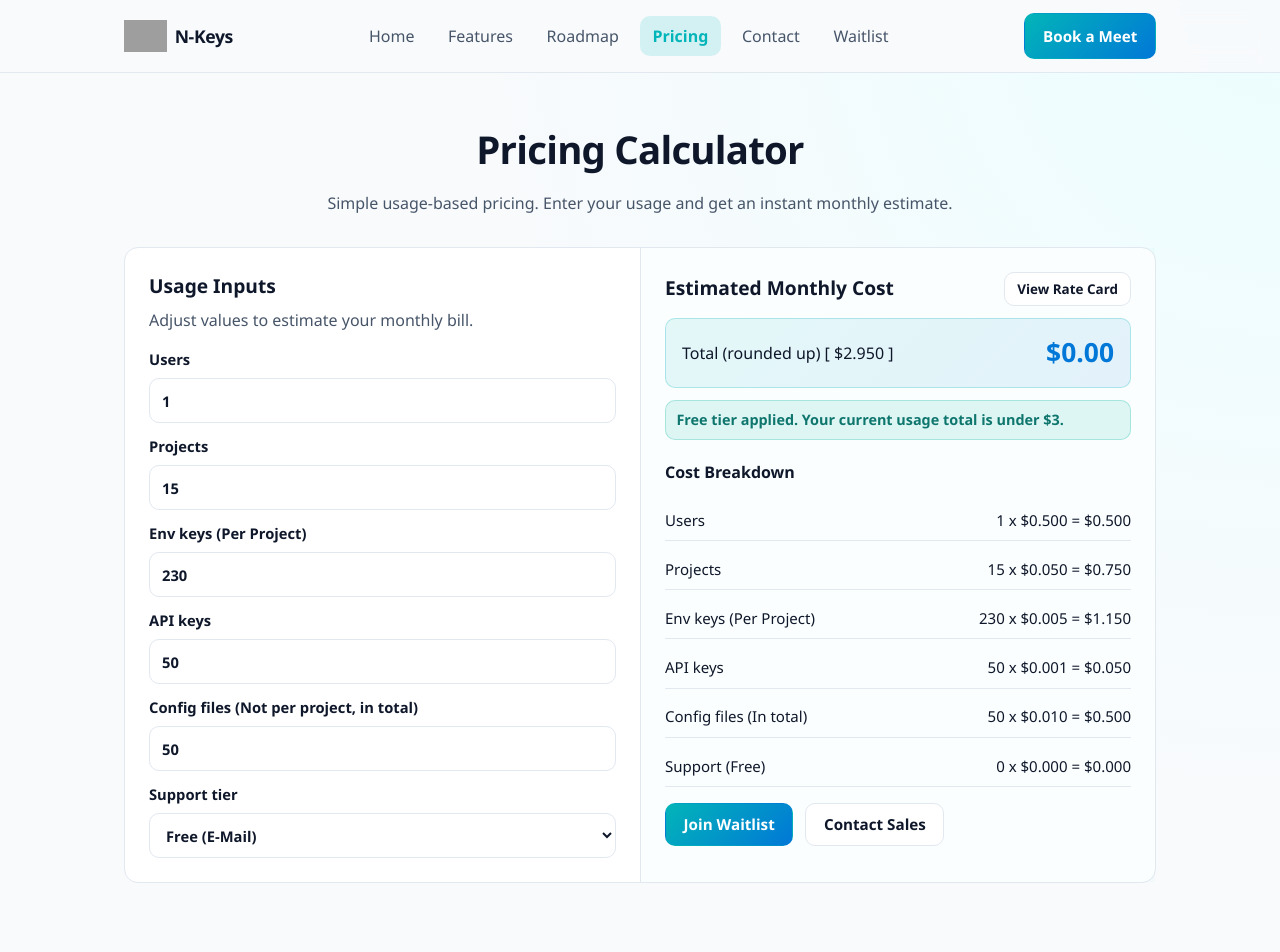
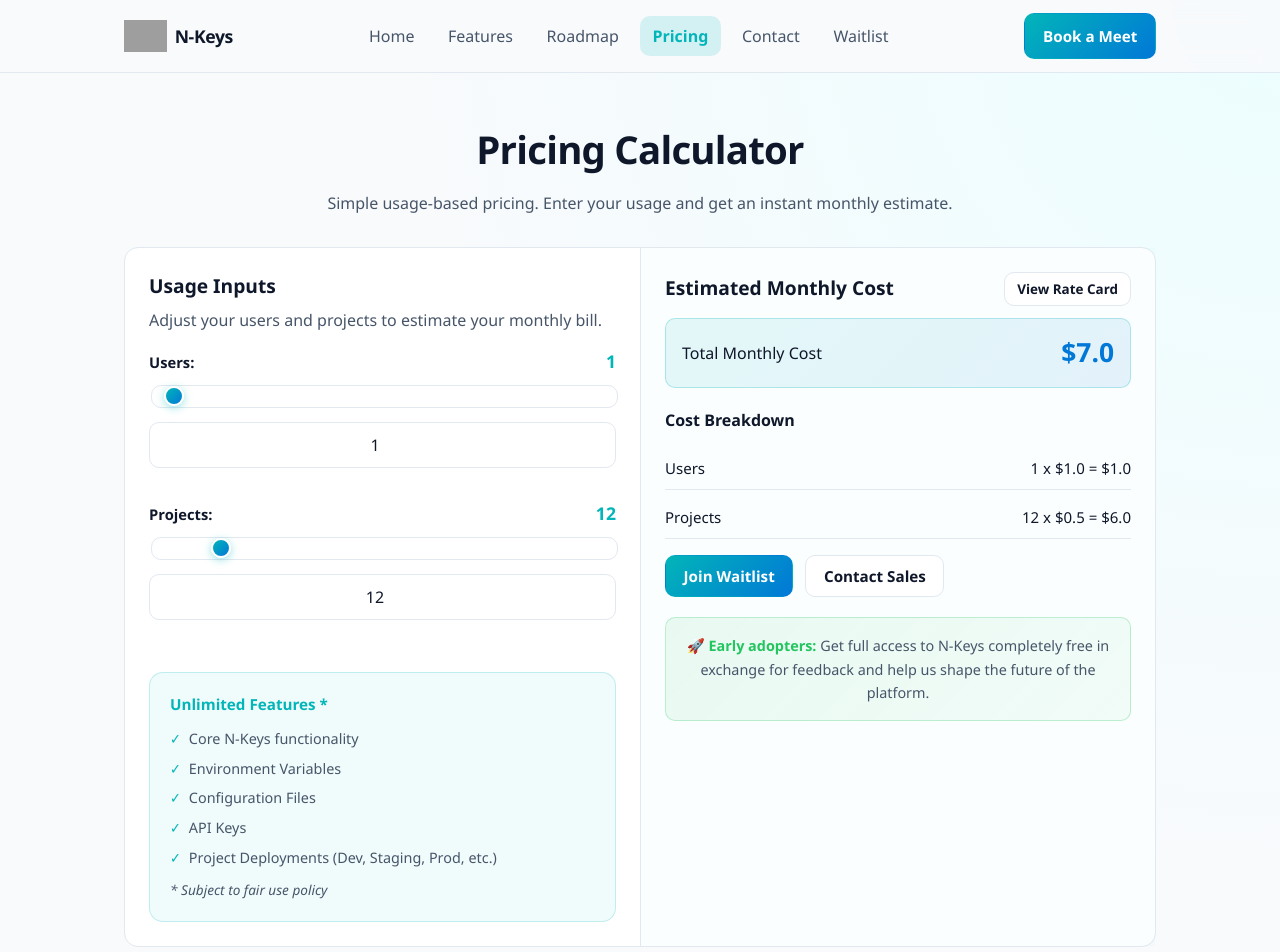
Before and after one commit to Neko-Nik-Org/N-Keys-WebUI, a React (Vite) app: page /pricing in a window 1280 px wide. Shown: the top 952 px of the page. Built offline with nearby package versions, Linux system fonts and the light colour scheme; grey boxes are pictures that could not be loaded.

Commit message:
feat: enhance pricing components with improved user experience and unlimited features section

```diff
--- a/src/components/pricing/PricingSummaryCard.jsx
+++ b/src/components/pricing/PricingSummaryCard.jsx
@@ -11,13 +11,9 @@
       </div>
 
       <div className="pricing-total-row pricing-total-row-large">
-        <span>Total (rounded up) [ {formatUsd(pricing.subtotalRaw, 3)} ]</span>
-        <strong>{formatUsd(pricing.billedTotal, 2)}</strong>
+        <span>Total Monthly Cost</span>
+        <strong>{formatUsd(pricing.billedTotal)}</strong>
       </div>
-
-      {pricing.freeTierApplied && (
-        <p className="pricing-free-tier-note">Free tier applied. Your current usage total is under $3.</p>
-      )}
 
       <h3 className="pricing-subtitle">Cost Breakdown</h3>
       <ul className="pricing-breakdown-list pricing-breakdown-list-simple">
@@ -25,7 +21,7 @@
           <li key={item.name}>
             <span>{item.name}</span>
             <span>
-              {item.units} x {formatUsd(item.rate, 3)} = {formatUsd(item.total, 3)}
+              {item.units} x {formatUsd(item.rate)} = {formatUsd(item.total)}
             </span>
           </li>
         ))}
@@ -39,6 +35,10 @@
           Contact Sales
         </button>
       </div>
+
+      <p className="early-adopter-note">
+        🚀 <strong>Early adopters:</strong> Get full access to N-Keys completely free in exchange for feedback and help us shape the future of the platform.
+      </p>
     </div>
   )
 }
--- a/src/components/pricing/RateCardModal.jsx
+++ b/src/components/pricing/RateCardModal.jsx
@@ -22,21 +22,24 @@
         </div>
 
         <ul className="pricing-rate-list">
-          <li><span>Per user</span><span>{formatUsd(weights.user, 3)}</span></li>
-          <li><span>Per project</span><span>{formatUsd(weights.project, 3)}</span></li>
-          <li><span>Per env key (Per Project)</span><span>{formatUsd(weights.envKey, 3)}</span></li>
-          <li><span>Per api key</span><span>{formatUsd(weights.apiKey, 3)}</span></li>
-          <li><span>Per config file</span><span>{formatUsd(weights.configFile, 3)}</span></li>
-          <li><span>Basic support (per 10 users)</span><span>{formatUsd(weights.basicSupportPerBand, 3)}</span></li>
-          <li><span>Priority support (per 10 users)</span><span>{formatUsd(weights.prioritySupportPerBand, 3)}</span></li>
+          <li><span>Per user</span><span>{formatUsd(weights.user)}</span></li>
+          <li><span>Per project</span><span>{formatUsd(weights.project)}</span></li>
         </ul>
 
-        <h4 className="pricing-subtitle">Free Tier Limits</h4>
-        <p className="pricing-free-tier-note">
-            Less than $3 total monthly cost is waived under the free tier.
+        <h4 className="pricing-subtitle">Unlimited Included</h4>
+        <ul className="pricing-rate-list">
+          <li><span>✓ Core N-Keys functionality</span><span></span></li>
+          <li><span>✓ Environment Variables</span><span>Unlimited*</span></li>
+          <li><span>✓ Configuration Files</span><span>Unlimited*</span></li>
+          <li><span>✓ API Keys</span><span>Unlimited*</span></li>
+          <li><span>✓ Project Deployments (Dev, Staging, Prod, etc.)</span><span>Unlimited*</span></li>
+        </ul>
+
+        <p className="pricing-free-tier-note" style={{ marginTop: '1rem' }}>
+          * Subject to fair use policy to ensure service quality for all users. We monitor usage patterns and will contact you if excessive usage is detected.
         </p>
         <p className="pricing-free-tier-note">
-            Non-profit / Open-source / Educational organizations can apply for a free tier waiver regardless of usage. Contact us for details.
+          Non-profit / Open-source / Educational organizations can apply for discounted or free pricing. Contact us for details.
         </p>
       </div>
     </div>
--- a/src/components/pricing/UsageInputsCard.jsx
+++ b/src/components/pricing/UsageInputsCard.jsx
@@ -2,37 +2,66 @@
   return (
     <div className="pricing-panel">
       <h2>Usage Inputs</h2>
-      <p className="calc-note">Adjust values to estimate your monthly bill.</p>
+      <p className="calc-note">Adjust your users and projects to estimate your monthly bill.</p>
 
       <div className="calculator-fields">
-        <label>
-          Users
-          <input type="number" min="1" step="1" value={usage.users} onChange={onChange('users')} />
-        </label>
-        <label>
-          Projects
-          <input type="number" min="1" step="1" value={usage.projects} onChange={onChange('projects')} />
-        </label>
-        <label>
-          Env keys (Per Project)
-          <input type="number" min="1" step="1" value={usage.envKeys} onChange={onChange('envKeys')} />
-        </label>
-        <label>
-          API keys
-          <input type="number" min="1" step="1" value={usage.apiKeys} onChange={onChange('apiKeys')} />
-        </label>
-        <label>
-          Config files (Not per project, in total)
-          <input type="number" min="1" step="1" value={usage.configFiles} onChange={onChange('configFiles')} />
-        </label>
-        <label>
-          Support tier
-          <select value={usage.supportTier} onChange={onChange('supportTier')}>
-            <option value="free">Free (E-Mail)</option>
-            <option value="basic">Basic (Free + Scheduled meetings)</option>
-            <option value="priority">Priority (Basic + Faster response times)</option>
-          </select>
-        </label>
+        <div className="usage-field-group">
+          <label>
+            <span className="field-label">Users: <strong>{usage.users}</strong></span>
+            <input
+              type="range"
+              min="1"
+              max="100"
+              step="1"
+              value={usage.users}
+              onChange={onChange('users')}
+              className="slider"
+            />
+          </label>
+          <input
+            type="number"
+            min="1"
+            step="1"
+            value={usage.users}
+            onChange={onChange('users')}
+            className="counter-input"
+          />
+        </div>
+
+        <div className="usage-field-group">
+          <label>
+            <span className="field-label">Projects: <strong>{usage.projects}</strong></span>
+            <input
+              type="range"
+              min="1"
+              max="100"
+              step="1"
+              value={usage.projects}
+              onChange={onChange('projects')}
+              className="slider"
+            />
+          </label>
+          <input
+            type="number"
+            min="1"
+            step="1"
+            value={usage.projects}
+            onChange={onChange('projects')}
+            className="counter-input"
+          />
+        </div>
+      </div>
+
+      <div className="unlimited-features">
+        <h3>Unlimited Features *</h3>
+        <ul>
+          <li>Core N-Keys functionality</li>
+          <li>Environment Variables</li>
+          <li>Configuration Files</li>
+          <li>API Keys</li>
+          <li>Project Deployments (Dev, Staging, Prod, etc.)</li>
+        </ul>
+        <p className="fair-use-note">* Subject to fair use policy</p>
       </div>
     </div>
   )
--- a/src/data/pricingConfig.js
+++ b/src/data/pricingConfig.js
@@ -1,40 +1,38 @@
 export const PRICING_WEIGHTS = {
-  user: 0.5,
-  project: 0.05,
-  envKey: 0.005,
-  apiKey: 0.001,
-  configFile: 0.01,
-  supportUserBandSize: 10,
-  basicSupportPerBand: 1,
-  prioritySupportPerBand: 2,
+  user: 1,
+  project: 0.5,
 }
-
-export const FREE_TIER_MAX_SUBTOTAL = 3
 
 export const DEFAULT_USAGE = {
   users: 1,
-  projects: 15,
-  envKeys: 230,
-  apiKeys: 50,
-  configFiles: 50,
-  supportTier: 'free',
+  projects: 12,
 }
 
 export const PRICING_FAQS = [
+  {
+    question: 'What is included in the unlimited features?',
+    answer:
+      'Everything beyond users and projects is unlimited! This includes environment variable keys, config files, API keys, and environments (dev, prod, staging, etc.). These features are subject to fair use policy to ensure service quality for all users.',
+  },
+  {
+    question: 'What is the fair use policy for unlimited features?',
+    answer:
+      'Our fair use policy ensures that all users get reliable service. While features like env keys, config files, and API keys are unlimited, we ask that you use them responsibly. If we detect excessive usage patterns, we may contact you to discuss your needs and find an appropriate solution.',
+  },
   {
     question: 'We are a non-profit / open-source / educational organization. Can we get a free/discounted pricing?',
     answer:
       'Yes! We do offer fully free or discounted pricing for non-profit, open-source, and educational organizations. Just send me your requirements and proposal along with pricing expectations.',
   },
   {
-    question: 'Is it possible to upgrade or downgrade the feature usage month-to-month?',
+    question: 'Is it possible to upgrade or downgrade the number of users/projects month-to-month?',
     answer:
-      'Absolutely! Our pricing is designed to be flexible and usage-based, allowing you to easily adjust your feature usage on a month-to-month basis without any long-term commitments.',
+      'Absolutely! Our pricing is simple and flexible—you only pay for the number of users and projects you need. You can adjust these on a month-to-month basis without any long-term commitments.',
   },
   {
     question: 'How to pay? Do you have monthly/annual billing?',
     answer:
-      'You pay via PayPal only for now, and we bill monthly, based on your chosen features and usage. Discounts are available for annual prepayment and commitments. Contact us for more details.',
+      'You pay via PayPal only for now, and we bill monthly based on your number of users and projects. Discounts are available for annual prepayment and commitments. Contact us for more details.',
   },
   {
     question: 'Do you have Audit logs, and how long do you retain them?',
--- a/src/index.css
+++ b/src/index.css
@@ -891,6 +891,23 @@
   gap: var(--space-3);
 }
 
+.early-adopter-note {
+  margin-top: var(--space-5);
+  padding: var(--space-4);
+  background: linear-gradient(135deg, rgba(34, 197, 94, 0.08) 0%, rgba(34, 197, 94, 0.04) 100%);
+  border: 1px solid rgba(34, 197, 94, 0.25);
+  border-radius: var(--radius-sm);
+  font-size: 0.9rem;
+  color: var(--text-muted);
+  text-align: center;
+  line-height: 1.6;
+}
+
+.early-adopter-note strong {
+  color: #22c55e;
+  font-weight: 600;
+}
+
 .pricing-modal-overlay {
   position: fixed;
   inset: 0;
@@ -1319,3 +1336,157 @@
   padding: 0 0.2rem;
   border-radius: var(--radius-sm);
 }
+
+/* ── Pricing Sliders & Counters ───────────────────────────── */
+.usage-field-group {
+  display: grid;
+  gap: var(--space-3);
+  margin-bottom: var(--space-5);
+}
+
+.usage-field-group label {
+  display: flex;
+  flex-direction: column;
+  gap: var(--space-2);
+}
+
+.field-label {
+  display: flex;
+  justify-content: space-between;
+  align-items: center;
+  font-size: 0.92rem;
+  font-weight: 600;
+}
+
+.field-label strong {
+  color: var(--brand-primary);
+  font-size: 1.1rem;
+}
+
+.slider {
+  width: 100%;
+  height: 6px;
+  border-radius: 3px;
+  background: linear-gradient(to right, var(--brand-primary), var(--brand-secondary));
+  outline: none;
+  -webkit-appearance: none;
+  appearance: none;
+  cursor: pointer;
+}
+
+.slider::-webkit-slider-thumb {
+  -webkit-appearance: none;
+  appearance: none;
+  width: 20px;
+  height: 20px;
+  border-radius: 50%;
+  background: linear-gradient(135deg, var(--brand-primary) 0%, var(--brand-secondary) 100%);
+  cursor: pointer;
+  box-shadow: 0 2px 8px rgba(2, 181, 184, 0.4);
+  border: 2px solid var(--surface);
+  transition: box-shadow 0.2s ease, transform 0.2s ease;
+}
+
+.slider::-webkit-slider-thumb:hover {
+  box-shadow: 0 4px 12px rgba(2, 181, 184, 0.6);
+  transform: scale(1.1);
+}
+
+.slider::-moz-range-thumb {
+  width: 20px;
+  height: 20px;
+  border-radius: 50%;
+  background: linear-gradient(135deg, var(--brand-primary) 0%, var(--brand-secondary) 100%);
+  cursor: pointer;
+  box-shadow: 0 2px 8px rgba(2, 181, 184, 0.4);
+  border: 2px solid var(--surface);
+  transition: box-shadow 0.2s ease, transform 0.2s ease;
+}
+
+.slider::-moz-range-thumb:hover {
+  box-shadow: 0 4px 12px rgba(2, 181, 184, 0.6);
+  transform: scale(1.1);
+}
+
+.slider::-moz-range-track {
+  background: transparent;
+  border: none;
+}
+
+.counter-input {
+  width: 100%;
+  border: 1px solid var(--border);
+  border-radius: var(--radius-sm);
+  background: var(--surface);
+  padding: 0.65rem 0.75rem;
+  font: inherit;
+  color: inherit;
+  font-weight: 600;
+  text-align: center;
+}
+
+.counter-input:focus {
+  outline: 2px solid var(--brand-primary);
+  outline-offset: 1px;
+  border-color: var(--brand-primary);
+}
+
+/* ── Unlimited Features Section ───────────────────────────── */
+.unlimited-features {
+  margin-top: var(--space-8);
+  padding: var(--space-5);
+  background: rgba(2, 181, 184, 0.06);
+  border: 1px solid rgba(2, 181, 184, 0.2);
+  border-radius: var(--radius-md);
+}
+
+.unlimited-features h3 {
+  margin: 0 0 var(--space-3) 0;
+  font-size: 0.95rem;
+  color: var(--brand-primary);
+}
+
+.unlimited-features ul {
+  margin: 0;
+  padding: 0;
+  list-style: none;
+  display: grid;
+  gap: var(--space-2);
+}
+
+.unlimited-features li {
+  font-size: 0.9rem;
+  color: var(--text-muted);
+  display: flex;
+  align-items: center;
+  gap: var(--space-2);
+}
+
+.unlimited-features li::before {
+  content: '✓';
+  color: var(--brand-primary);
+  font-weight: bold;
+  flex-shrink: 0;
+}
+
+.fair-use-note {
+  margin: var(--space-3) 0 0 0;
+  font-size: 0.85rem;
+  color: var(--text-muted);
+  font-style: italic;
+}
+
+@media (max-width: 768px) {
+  .pricing-estimator-layout {
+    grid-template-columns: 1fr;
+  }
+
+  .pricing-panel-summary {
+    border-left: none;
+    border-top: 1px solid var(--border);
+  }
+
+  .usage-field-group {
+    margin-bottom: var(--space-4);
+  }
+}
--- a/src/pages/PricingPage.jsx
+++ b/src/pages/PricingPage.jsx
@@ -5,7 +5,7 @@
 import UsageInputsCard from '../components/pricing/UsageInputsCard'
 import PricingSummaryCard from '../components/pricing/PricingSummaryCard'
 import RateCardModal from '../components/pricing/RateCardModal'
-import { DEFAULT_USAGE, FREE_TIER_MAX_SUBTOTAL, PRICING_FAQS, PRICING_WEIGHTS } from '../data/pricingConfig'
+import { DEFAULT_USAGE, PRICING_FAQS, PRICING_WEIGHTS } from '../data/pricingConfig'
 import { calculatePricing, toNumber } from '../utils/pricingCalculator'
 
 function PricingPage() {
@@ -26,7 +26,7 @@
   }
 
   const pricingBreakdown = useMemo(
-    () => calculatePricing({ usage, weights: PRICING_WEIGHTS, freeTierLimits: FREE_TIER_MAX_SUBTOTAL }),
+    () => calculatePricing({ usage, weights: PRICING_WEIGHTS }),
     [usage],
   )
 
--- a/src/utils/pricingCalculator.js
+++ b/src/utils/pricingCalculator.js
@@ -6,12 +6,12 @@
   return Math.max(0, parsed)
 }
 
-export function formatUsd(amount, digits) {
+export function formatUsd(amount) {
   return new Intl.NumberFormat('en-US', {
     style: 'currency',
     currency: 'USD',
-    minimumFractionDigits: digits,
-    maximumFractionDigits: digits,
+    minimumFractionDigits: 1,
+    maximumFractionDigits: 1,
   }).format(amount)
 }
 
@@ -19,41 +19,20 @@
   return Math.ceil(amount * 100) / 100;
 }
 
-export function calculatePricing({ usage, weights, freeTierMaxSubtotal }) {
-  const supportBands = usage.supportTier === 'free'
-    ? 0
-    : Math.max(1, Math.ceil(usage.users / (weights.supportUserBandSize || 10)))
-
-  const supportRatePerBand = usage.supportTier === 'priority'
-    ? weights.prioritySupportPerBand
-    : usage.supportTier === 'basic'
-      ? weights.basicSupportPerBand
-      : 0
-
+export function calculatePricing({ usage, weights }) {
   const lineItems = [
     { name: 'Users', units: usage.users, rate: weights.user, total: usage.users * weights.user },
     { name: 'Projects', units: usage.projects, rate: weights.project, total: usage.projects * weights.project },
-    { name: 'Env keys (Per Project)', units: usage.envKeys, rate: weights.envKey, total: usage.envKeys * weights.envKey },
-    { name: 'API keys', units: usage.apiKeys, rate: weights.apiKey, total: usage.apiKeys * weights.apiKey },
-    { name: 'Config files (In total)', units: usage.configFiles, rate: weights.configFile, total: usage.configFiles * weights.configFile },
-    {
-      name: usage.supportTier === 'free' ? 'Support (Free)' : `${usage.supportTier === 'basic' ? 'Basic' : 'Priority'} support`,
-      units: supportBands,
-      rate: supportRatePerBand,
-      total: supportBands * supportRatePerBand,
-    },
   ]
 
   const subtotalRaw = lineItems.reduce((sum, item) => sum + item.total, 0)
   const roundedSubtotal = roundUpToTwoDecimals(subtotalRaw)
-  const freeTierApplied = roundedSubtotal < 3
 
   return {
-    supportBands,
     lineItems,
     subtotalRaw,
     subtotal: roundedSubtotal,
-    freeTierApplied,
-    billedTotal: freeTierApplied ? 0 : roundedSubtotal,
+    freeTierApplied: false,
+    billedTotal: roundedSubtotal,
   }
 }
```
